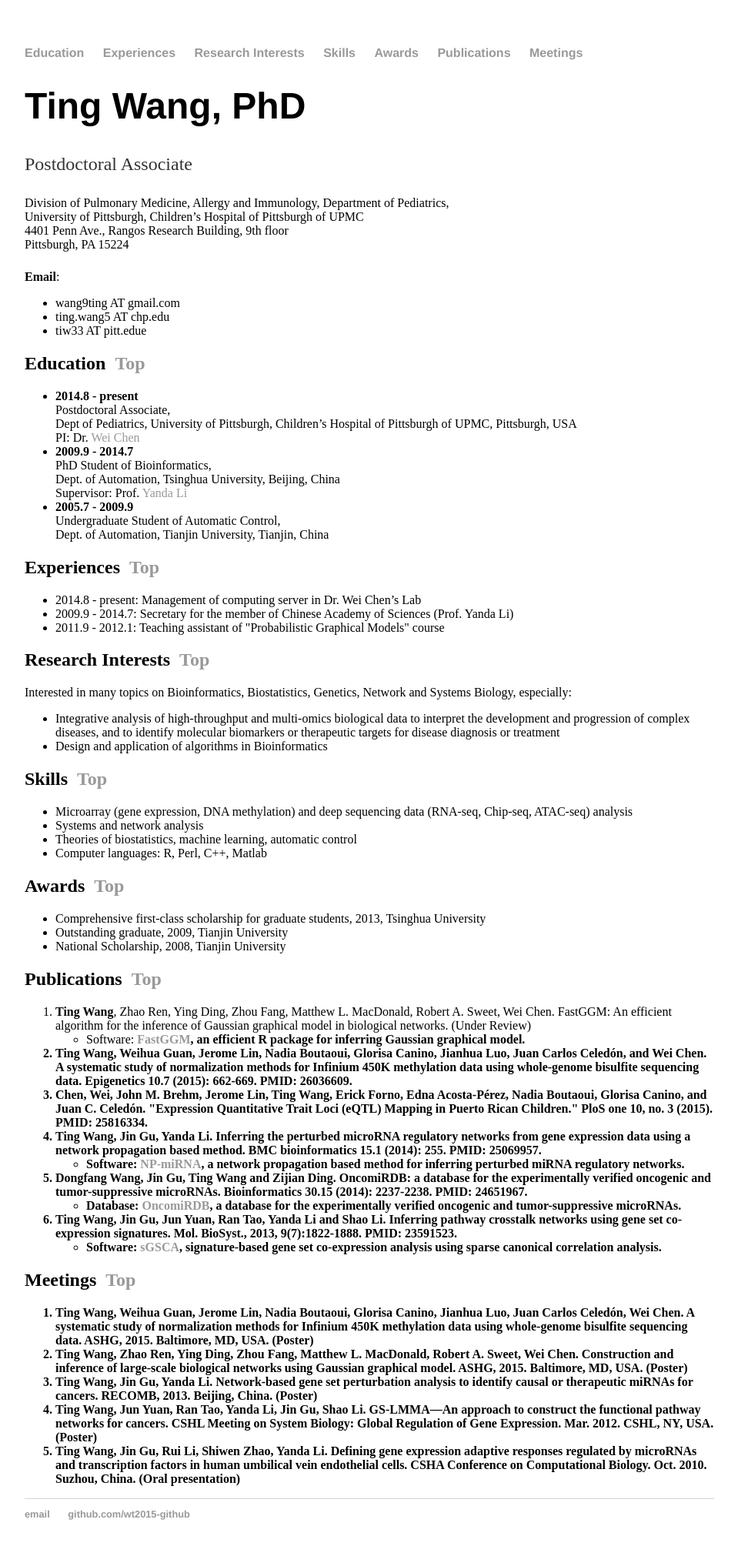
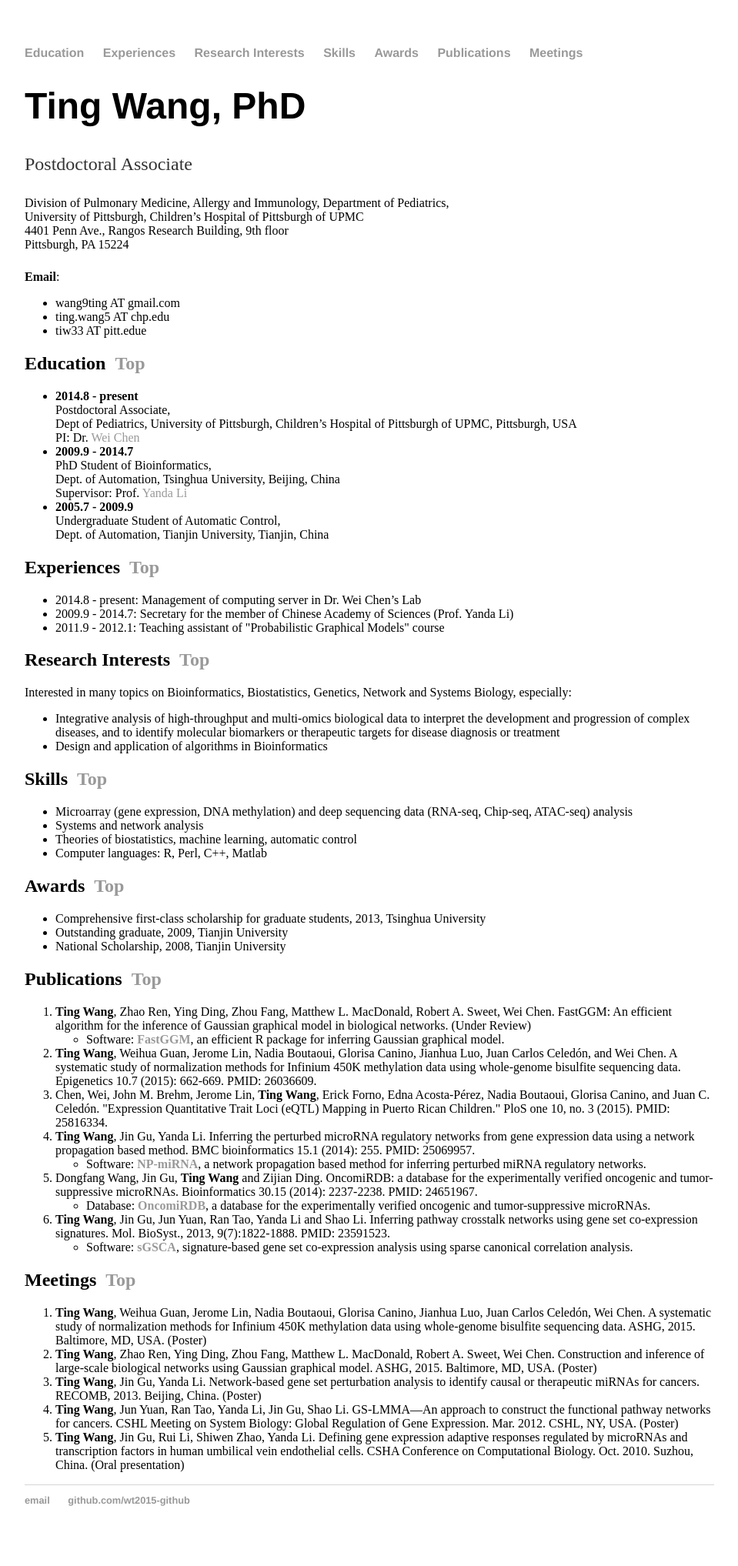
Before and after one commit to wt2015-github/wt2015-github.github.io, a Jekyll site: the page built from index.html, in a window 1280 px wide. Shown: the whole page at 77% size, without its empty margins (160-1119 px from the left). Built offline with Jekyll 4.4.1, drawn with Linux system fonts in a browser that asks for light colours.

Commit message:
Update index.html

```diff
--- a/index.html
+++ b/index.html
@@ -85,21 +85,21 @@ title: Ting Wang, PhD
 		<ol>
 			<li><strong>Ting Wang</strong>, Zhao Ren, Ying Ding, Zhou Fang, Matthew L. MacDonald, Robert A. Sweet, Wei Chen. FastGGM: An efficient algorithm for the inference of Gaussian graphical model in biological networks. (Under Review)</li>
 			<ul>
-				<li>Software: <strong><font color="red"><a href="http://www.pitt.edu/~wec47/FastGGM.html">FastGGM</a></font><strong>, an efficient R package for inferring Gaussian graphical model.</li>
+				<li>Software: <strong><font color="red"><a href="http://www.pitt.edu/~wec47/FastGGM.html">FastGGM</a></font></strong>, an efficient R package for inferring Gaussian graphical model.</li>
 			</ul>
 			<li><strong>Ting Wang</strong>, Weihua Guan, Jerome Lin, Nadia Boutaoui, Glorisa Canino, Jianhua Luo, Juan Carlos Celedón, and Wei Chen. A systematic study of normalization methods for Infinium 450K methylation data using whole-genome bisulfite sequencing data. Epigenetics 10.7 (2015): 662-669. PMID: 26036609.</li>
 			<li>Chen, Wei, John M. Brehm, Jerome Lin, <strong>Ting Wang</strong>, Erick Forno, Edna Acosta-Pérez, Nadia Boutaoui, Glorisa Canino, and Juan C. Celedón. "Expression Quantitative Trait Loci (eQTL) Mapping in Puerto Rican Children." PloS one 10, no. 3 (2015). PMID: 25816334.</li>
 			<li><strong>Ting Wang</strong>, Jin Gu, Yanda Li. Inferring the perturbed microRNA regulatory networks from gene expression data using a network propagation based method. BMC bioinformatics 15.1 (2014): 255. PMID: 25069957.</li>
 			<ul>
-				<li>Software: <strong><font color="red"><a href="http://bioinfo.au.tsinghua.edu.cn/member/jgu/np/">NP-miRNA</a></font><strong>, a network propagation based method for inferring perturbed miRNA regulatory networks.</li>
+				<li>Software: <strong><font color="red"><a href="http://bioinfo.au.tsinghua.edu.cn/member/jgu/np/">NP-miRNA</a></font></strong>, a network propagation based method for inferring perturbed miRNA regulatory networks.</li>
 			</ul>
 			<li>Dongfang Wang, Jin Gu, <strong>Ting Wang</strong> and Zijian Ding. OncomiRDB: a database for the experimentally verified oncogenic and tumor-suppressive microRNAs. Bioinformatics 30.15 (2014): 2237-2238. PMID: 24651967.</li>
 			<ul>
-				<li>Database: <strong><font color="red"><a href="http://bioinfo.au.tsinghua.edu.cn/member/jgu/oncomirdb/">OncomiRDB</a></font><strong>, a database for the experimentally verified oncogenic and tumor-suppressive microRNAs.</li>
+				<li>Database: <strong><font color="red"><a href="http://bioinfo.au.tsinghua.edu.cn/member/jgu/oncomirdb/">OncomiRDB</a></font></strong>, a database for the experimentally verified oncogenic and tumor-suppressive microRNAs.</li>
 			</ul>
 			<li><strong>Ting Wang</strong>, Jin Gu, Jun Yuan, Ran Tao, Yanda Li and Shao Li. Inferring pathway crosstalk networks using gene set co-expression signatures. Mol. BioSyst., 2013, 9(7):1822-1888. PMID: 23591523.</li>
 			<ul>
-				<li>Software: <strong><font color="red"><a href="http://bioinfo.au.tsinghua.edu.cn/member/jgu/sGSCA/">sGSCA</a></font><strong>, signature-based gene set co-expression analysis using sparse canonical correlation analysis.</li>
+				<li>Software: <strong><font color="red"><a href="http://bioinfo.au.tsinghua.edu.cn/member/jgu/sGSCA/">sGSCA</a></font></strong>, signature-based gene set co-expression analysis using sparse canonical correlation analysis.</li>
 			</ul>
 		</ol>
 	</div>
```
